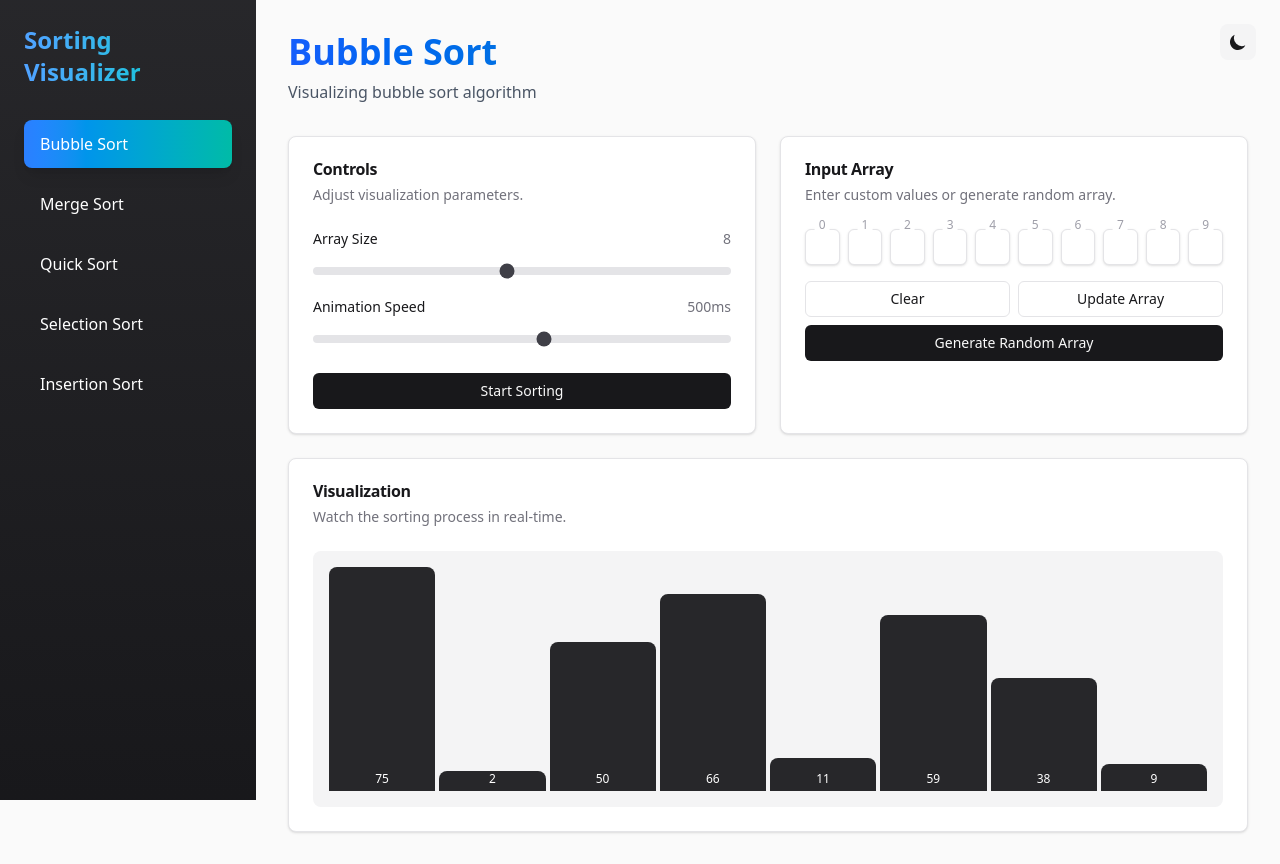
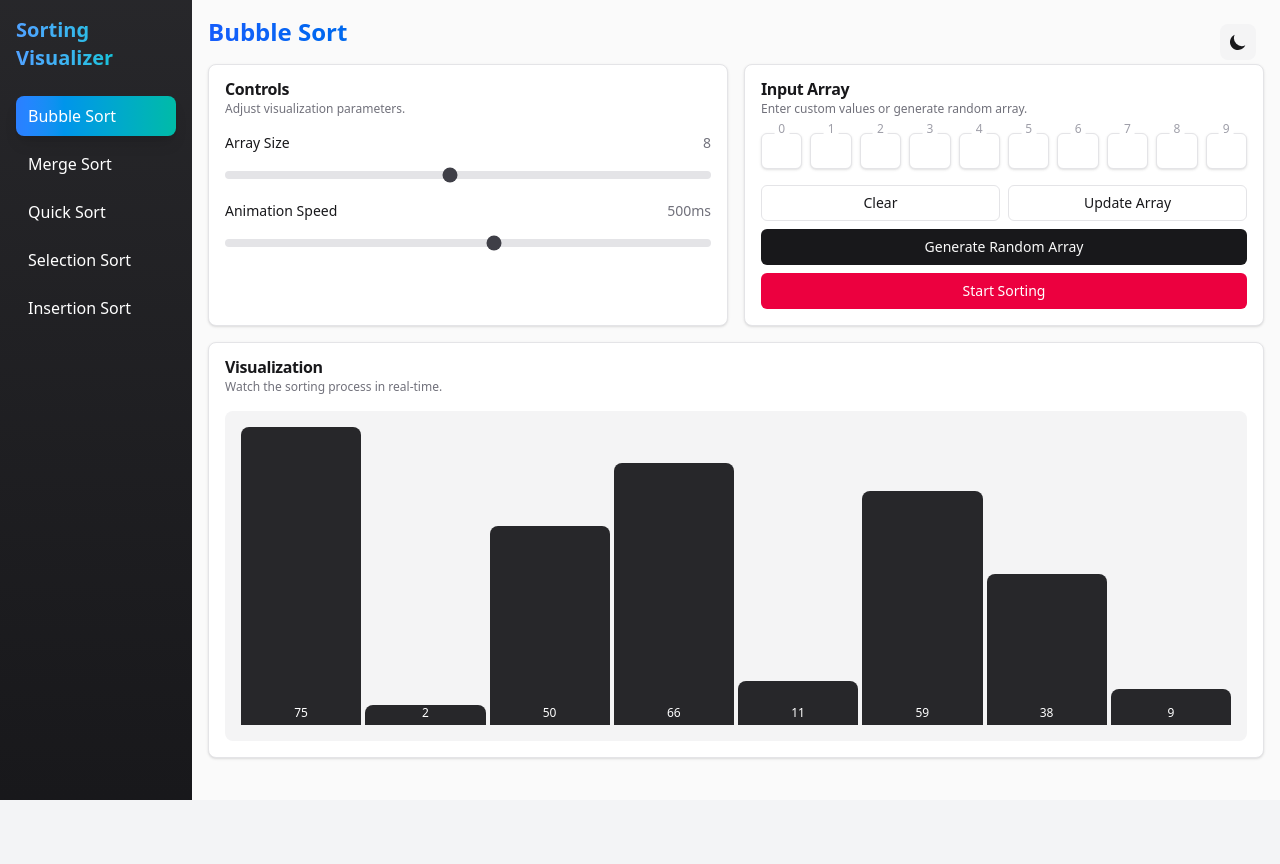
Before and after one commit to abulgit/Sorting-Visualizer, a React (Vite) app: page / in a window 1280 px wide. Both pictures are taken after a click on the button "Bubble Sort". After the commit the page ends 800 px from the top, so only its background shows below. Built offline with nearby package versions, Linux system fonts and the light colour scheme.

Commit message:
Refractor

```diff
--- a/src/components/ArrayInput.tsx
+++ b/src/components/ArrayInput.tsx
@@ -3,10 +3,12 @@ import { useState, useEffect } from 'react'
 export default function ArrayInput({
   setCustomArray,
   generateNewArray,
+  startSorting,
   isSorting
 }: {
   setCustomArray: (input: string) => void
   generateNewArray: () => void
+  startSorting: () => void
   isSorting: boolean
 }) {
   const [values, setValues] = useState<string[]>(Array(10).fill(''))
@@ -50,15 +52,15 @@ export default function ArrayInput({
 
   return (
     <div className="rounded-lg border border-zinc-200 dark:border-zinc-800 bg-white dark:bg-zinc-950 shadow-sm">
-      <div className="p-6 flex flex-col space-y-2">
+      <div className="p-4 flex flex-col space-y-1">
         <h3 className="font-semibold leading-none tracking-tight text-zinc-900 dark:text-zinc-50">
           Input Array
         </h3>
-        <p className="text-sm text-zinc-500 dark:text-zinc-400">
+        <p className="text-xs text-zinc-500 dark:text-zinc-400">
           Enter custom values or generate random array.
         </p>
       </div>
-      <div className="p-6 pt-0">
+      <div className="p-4 pt-0">
         <form onSubmit={handleSubmit} className="space-y-4">
           <div className="grid grid-cols-10 gap-2">
             {values.map((value, index) => (
@@ -107,6 +109,15 @@ export default function ArrayInput({
             >
               Generate Random Array
             </button>
+
+            <button
+              type="button"
+              onClick={startSorting}
+              disabled={isSorting}
+              className="w-full inline-flex items-center justify-center whitespace-nowrap rounded-md text-sm font-medium transition-colors focus-visible:outline-none focus-visible:ring-1 focus-visible:ring-ring disabled:pointer-events-none disabled:opacity-50 bg-rose-600 dark:bg-rose-500 text-white hover:bg-rose-700 dark:hover:bg-rose-600 h-9 px-4 py-2"
+            >
+              {isSorting ? 'Sorting...' : 'Start Sorting'}
+            </button>
           </div>
         </form>
       </div>
--- a/src/components/ArrayVisualizer.tsx
+++ b/src/components/ArrayVisualizer.tsx
@@ -12,16 +12,16 @@ export default function ArrayVisualizer({
 
   return (
     <div className="rounded-lg border border-zinc-200 dark:border-zinc-800 bg-white dark:bg-zinc-950 shadow-sm">
-      <div className="p-6 flex flex-col space-y-2">
+      <div className="p-4 flex flex-col space-y-1">
         <h3 className="font-semibold leading-none tracking-tight text-zinc-900 dark:text-zinc-50">
           Visualization
         </h3>
-        <p className="text-sm text-zinc-500 dark:text-zinc-400">
+        <p className="text-xs text-zinc-500 dark:text-zinc-400">
           Watch the sorting process in real-time.
         </p>
       </div>
-      <div className="p-6 pt-0">
-        <div className="flex items-end justify-center h-64 gap-1 bg-zinc-100 dark:bg-zinc-900 rounded-lg p-4">
+      <div className="p-4 pt-0">
+        <div className="flex items-end justify-center h-[330px] gap-1 bg-zinc-100 dark:bg-zinc-900 rounded-lg p-4">
           {array.map((value, index) => (
             <motion.div
               key={index}
--- a/src/components/Layout.tsx
+++ b/src/components/Layout.tsx
@@ -16,21 +16,21 @@ export default function Layout({ children }: { children: React.ReactNode }) {
 
   return (
     <div className="min-h-screen bg-zinc-50 dark:bg-zinc-900 text-zinc-900 dark:text-zinc-50 transition-colors">
-      {/* Sidebar */}
-      <div className="w-64 h-screen bg-gradient-to-b from-zinc-800 to-zinc-900 dark:from-zinc-900 dark:to-black fixed left-0 top-0 text-white">
-        <div className="p-6">
+      {/* Sidebar - make it narrower */}
+      <div className="w-48 h-screen bg-gradient-to-b from-zinc-800 to-zinc-900 dark:from-zinc-900 dark:to-black fixed left-0 top-0 text-white">
+        <div className="p-4">
           <h2
             onClick={() => navigate('/')}
-            className="text-2xl font-bold mb-8 text-transparent bg-clip-text bg-gradient-to-r from-blue-400 to-teal-400 cursor-pointer"
+            className="text-xl font-bold mb-6 text-transparent bg-clip-text bg-gradient-to-r from-blue-400 to-teal-400 cursor-pointer"
           >
             Sorting Visualizer
           </h2>
-          <div className="space-y-3">
+          <div className="space-y-2">
             {algorithms.map((algo) => (
               <button
                 key={algo.path}
                 onClick={() => navigate(algo.path)}
-                className={`w-full px-4 py-3 rounded-lg text-left transition-all duration-200 ${
+                className={`w-full px-3 py-2 rounded-lg text-left transition-all duration-200 ${
                   currentPath === algo.path
                     ? 'bg-gradient-to-r from-blue-500 to-teal-500 shadow-lg'
                     : 'hover:bg-white/10'
@@ -43,9 +43,9 @@ export default function Layout({ children }: { children: React.ReactNode }) {
         </div>
       </div>
 
-      {/* Main Content */}
-      <div className="ml-64 flex-1 min-h-screen">
-        <div className="p-8 max-w-6xl mx-auto">
+      {/* Main Content - adjust margin and padding */}
+      <div className="ml-48 flex-1 min-h-screen">
+        <div className="p-4 max-w-7xl mx-auto">
           <ThemeToggle />
           {children}
         </div>
--- a/src/components/SortingControls.tsx
+++ b/src/components/SortingControls.tsx
@@ -3,22 +3,20 @@ interface SortingControlsProps {
   arraySize: number
   onSpeedChange: (value: number) => void
   onSizeChange: (value: number) => void
-  startSorting: () => void
-  isSorting: boolean
 }
 
 export default function SortingControls({ ...props }: SortingControlsProps) {
   return (
     <div className="rounded-lg border border-zinc-200 dark:border-zinc-800 bg-white dark:bg-zinc-950 shadow-sm">
-      <div className="p-6 flex flex-col space-y-2">
+      <div className="p-4 flex flex-col space-y-1">
         <h3 className="font-semibold leading-none tracking-tight text-zinc-900 dark:text-zinc-50">
           Controls
         </h3>
-        <p className="text-sm text-zinc-500 dark:text-zinc-400">
+        <p className="text-xs text-zinc-500 dark:text-zinc-400">
           Adjust visualization parameters.
         </p>
       </div>
-      <div className="p-6 pt-0 space-y-6">
+      <div className="p-4 pt-0 space-y-4">
         <div className="space-y-4">
           <div className="space-y-2">
             <div className="flex items-center justify-between">
@@ -62,16 +60,6 @@ export default function SortingControls({ ...props }: SortingControlsProps) {
             />
           </div>
         </div>
-
-        <div className="flex items-center gap-2">
-          <button
-            onClick={props.startSorting}
-            disabled={props.isSorting}
-            className="w-full inline-flex items-center justify-center whitespace-nowrap rounded-md text-sm font-medium transition-colors focus-visible:outline-none focus-visible:ring-1 focus-visible:ring-ring disabled:pointer-events-none disabled:opacity-50 bg-zinc-900 dark:bg-zinc-50 text-zinc-50 dark:text-zinc-900 hover:bg-zinc-800 dark:hover:bg-zinc-200 h-9 px-4 py-2"
-          >
-            {props.isSorting ? 'Sorting...' : 'Start Sorting'}
-          </button>
-        </div>
       </div>
     </div>
   )
--- a/src/pages/VisualizerPage.tsx
+++ b/src/pages/VisualizerPage.tsx
@@ -36,29 +36,25 @@ export default function VisualizerPage() {
   if (!algorithm || !algorithmMap[algorithm]) return null
 
   return (
-    <div className="space-y-8">
+    <div className="space-y-4">
       <div>
-        <h1 className="text-4xl font-bold mb-2 bg-gradient-to-r from-blue-600 to-teal-600 text-transparent bg-clip-text">
+        <h1 className="text-2xl font-bold bg-gradient-to-r from-blue-600 to-teal-600 text-transparent bg-clip-text">
           {algorithmMap[algorithm]}
         </h1>
-        <p className="text-gray-600">
-          Visualizing {algorithmMap[algorithm].toLowerCase()} algorithm
-        </p>
       </div>
 
-      <div className="grid gap-6">
-        <div className="grid grid-cols-1 md:grid-cols-2 gap-6">
+      <div className="grid gap-4">
+        <div className="grid grid-cols-1 md:grid-cols-2 gap-4">
           <SortingControls
             speed={speed}
             arraySize={arraySize}
             onSpeedChange={setSpeed}
             onSizeChange={setArraySize}
-            startSorting={handleSort}
-            isSorting={isSorting}
           />
           <ArrayInput
             setCustomArray={setCustomArray}
             generateNewArray={() => generateRandomArray(arraySize)}
+            startSorting={handleSort}
             isSorting={isSorting}
           />
         </div>
```
